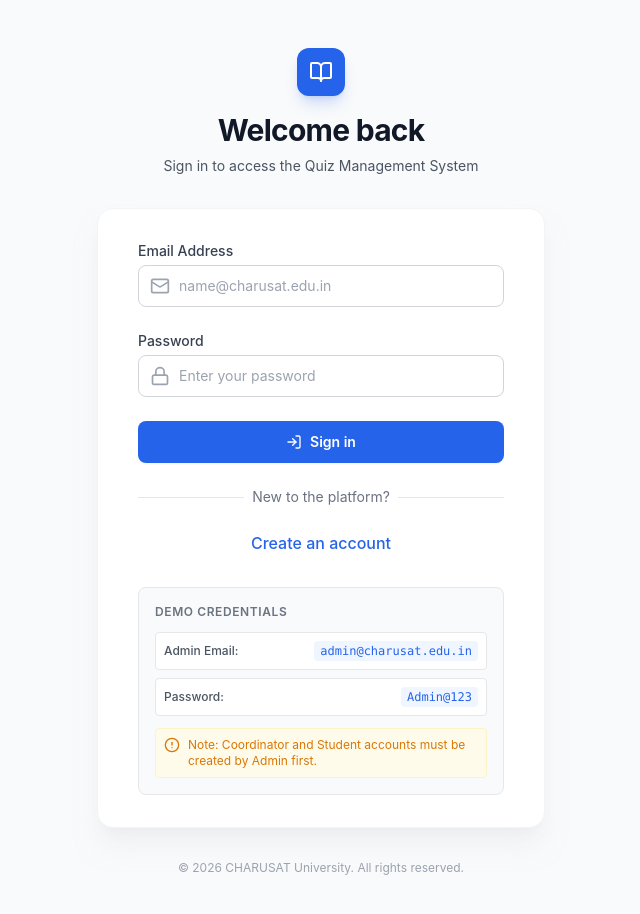
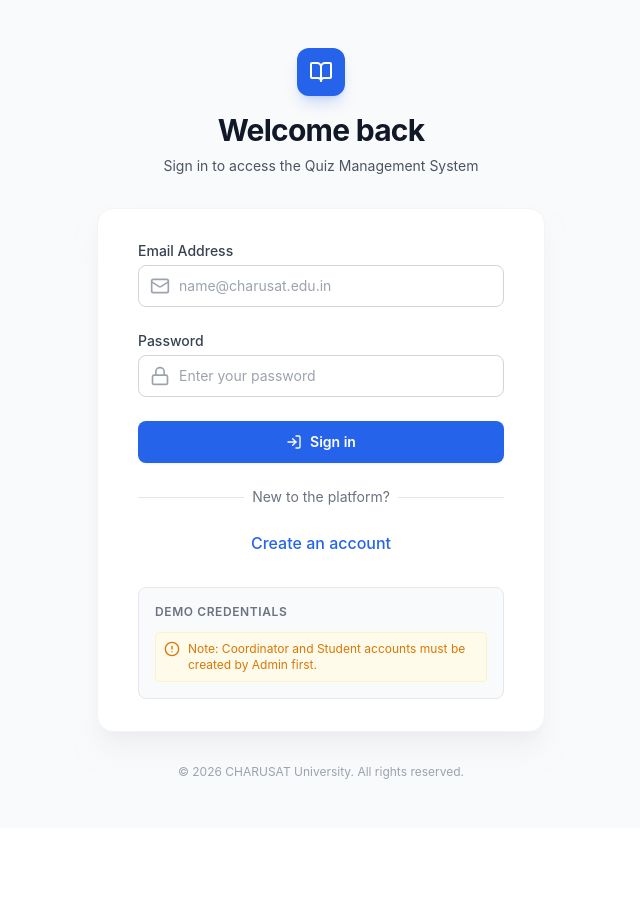
Before and after one commit to meetjaka/quiz_management_charusat, a React (Create React App) app in the folder frontend/: page /login in a window 1280 px wide. Shown: the top 914 px of the page, without its empty margins (319-959 px from the left). After the commit the page ends 828 px from the top, so only its background shows below. Built offline with nearby package versions, Linux system fonts and the light colour scheme.

Commit message:
Remove display admin credential from login page

```diff
--- a/frontend/src/pages/Login.jsx
+++ b/frontend/src/pages/Login.jsx
@@ -220,7 +220,7 @@ const Login = () => {
             <h4 className="text-xs font-semibold text-gray-500 uppercase tracking-wider mb-3">
               Demo Credentials
             </h4>
-            <div className="space-y-2">
+            {/* <div className="space-y-2">
               <div className="flex items-center justify-between text-xs p-2 bg-white rounded border border-gray-200">
                 <span className="text-gray-600 font-medium">Admin Email:</span>
                 <code className="text-blue-600 bg-blue-50 px-1.5 py-0.5 rounded font-mono">
@@ -233,7 +233,7 @@ const Login = () => {
                   Admin@123
                 </code>
               </div>
-            </div>
+            </div> */}
             <div className="mt-3 flex items-start gap-2 text-xs text-amber-600 bg-amber-50 p-2 rounded border border-amber-100">
               <AlertCircle className="w-4 h-4 flex-shrink-0" />
               <span>
```
